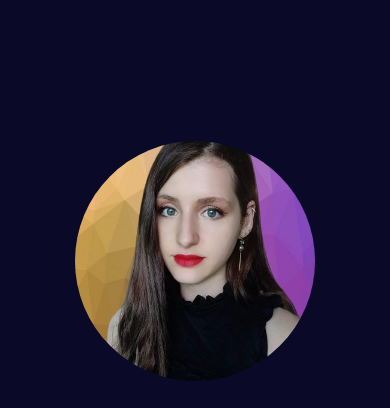
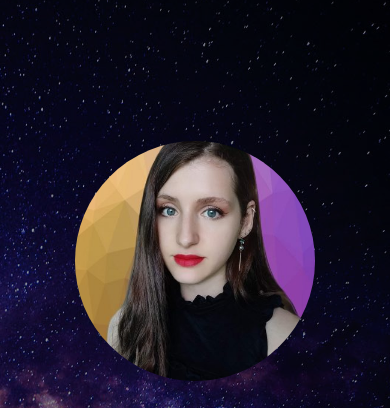
Before and after one commit to mel-muhina/demoPortfolio, a plain HTML site: page index.html in a window 390 px wide. Shown: the part 92-500 px from the top of the page. Drawn offline with nearby package versions, Linux system fonts and the light colour scheme.

Commit message:
Update index.css

```diff
--- a/index.css
+++ b/index.css
@@ -68,7 +68,7 @@
 
  .intro {
  display: flex;
-  background-image: url('stars2.jpg');
+  background-image: url('starsbg.jpg');
   background-color: hsla(240, 22%, 10%,0.5);
   background-blend-mode: overlay;
   background-size: cover;
@@ -147,9 +147,6 @@
      padding: 0px;
  }
 
- p {
-
- }
 
  /* About Me Section */
 
@@ -185,7 +182,7 @@
 
 }
 
-/
+
 .portfolio-item:hover#test {
   height: 100%;
 
@@ -242,7 +239,7 @@
    /* Responsive layout - makes the two columns stack on top of each other instead of next to each other */
    @media screen and (max-width: 600px) {
      .intro {
-        background-image: none;
+
         background-color: hsla(240, 22%, 10%,0.5);
         background-blend-mode: overlay;
         margin-top: 0 auto;
```
